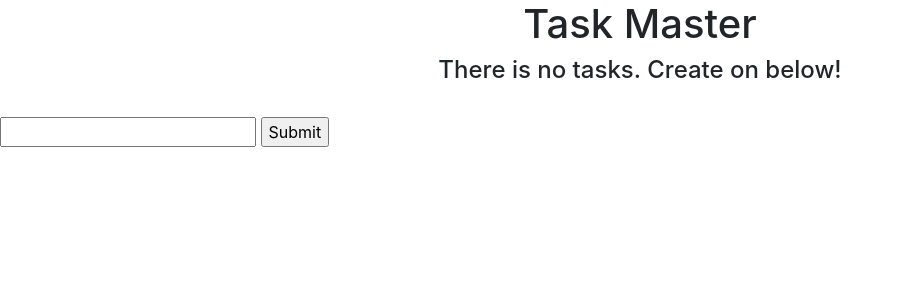
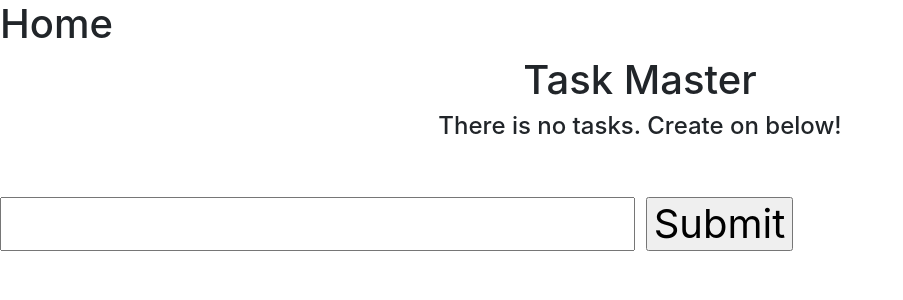
Before and after one commit to hippargisr/my-flask-todo, a Flask app: template templates/index.html in a window 1280 px wide. Shown: the top 300 px of the page, without its empty margins (0-903 px from the left). Run offline with Flask 2, Linux system fonts and the light colour scheme; the template is opened without the code that fills it, so the values that code supplies are empty; some libraries are stand-ins or nearby versions.

Commit message:
Added Hemo in index page

```diff
--- a/templates/index.html
+++ b/templates/index.html
@@ -6,7 +6,7 @@
 		margin-left: 20px;
 	}
 </style>
-
+<h1>Home<h1>
 <div class="content" style="text-align: center;">
 	<h1 style="text-align: center;">Task Master</h1>
 	{% if result|length < 1 %}
```
